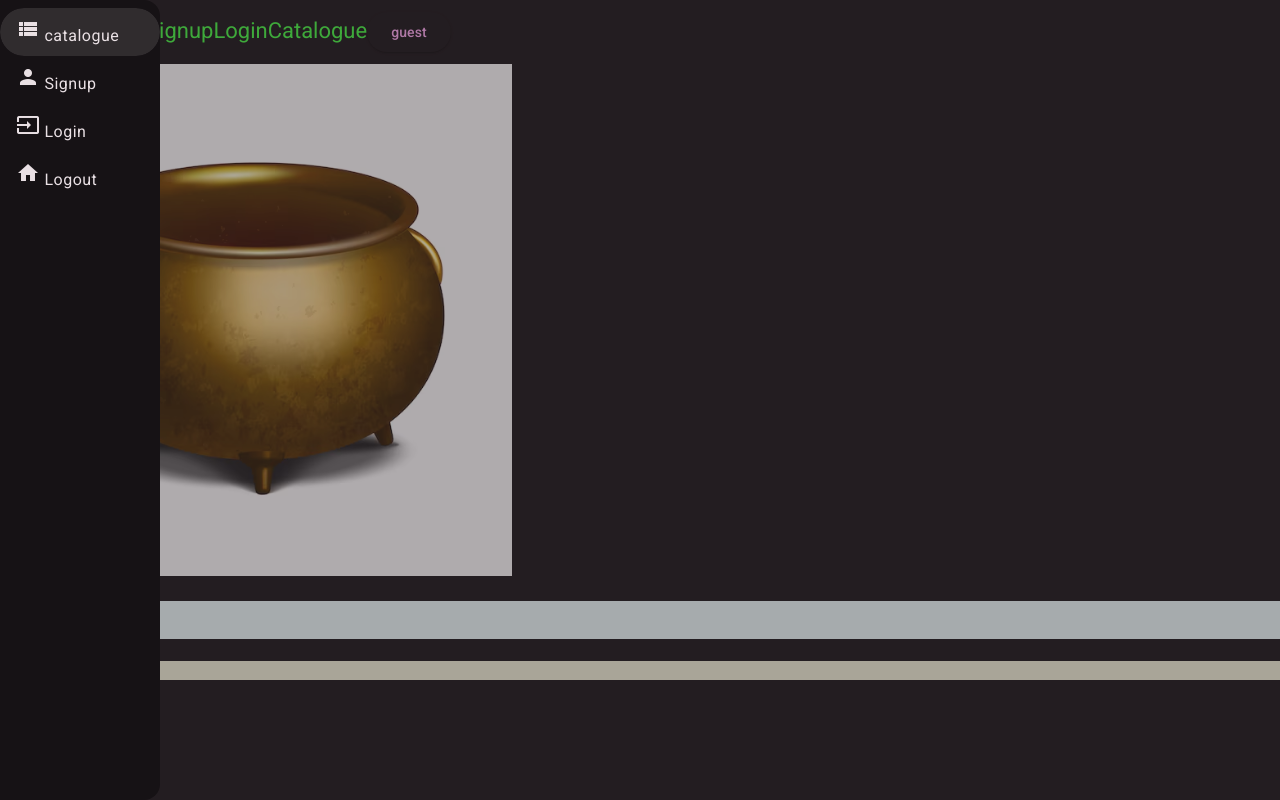
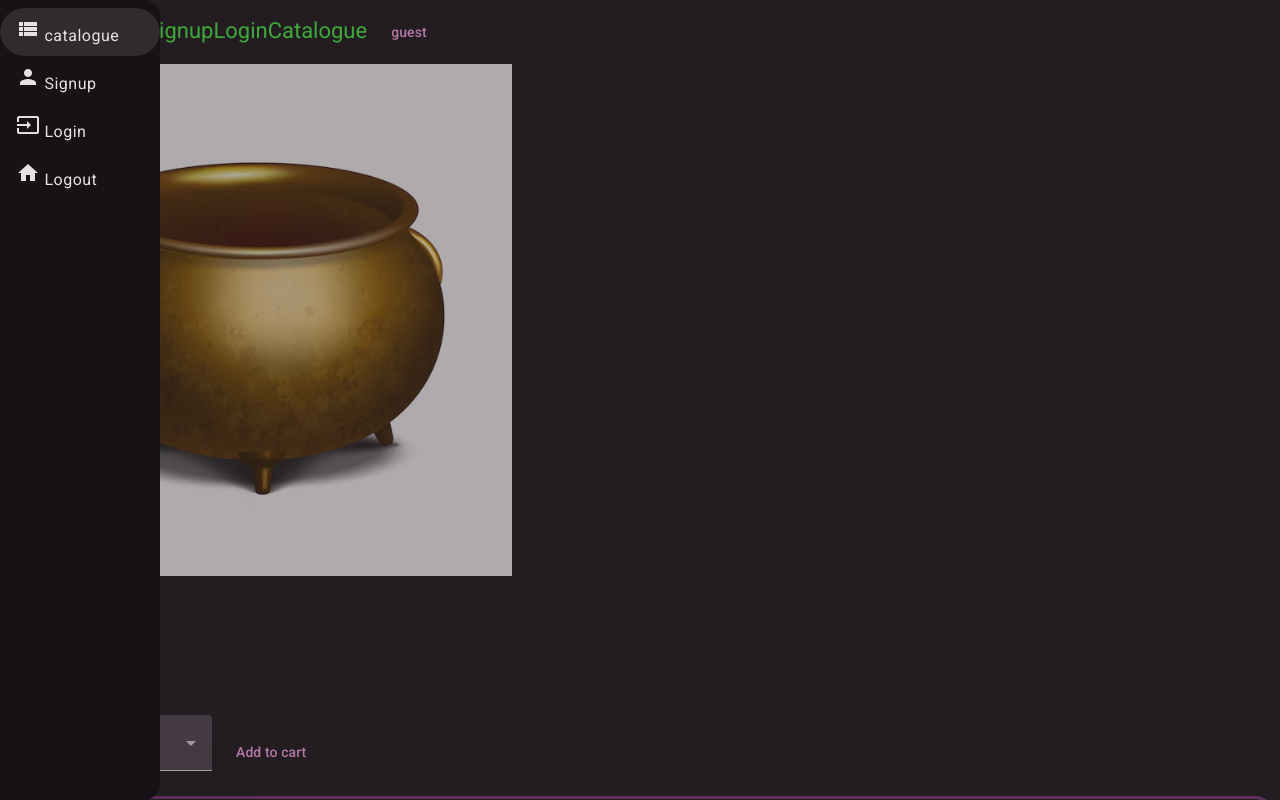
Before and after one commit to lanakonst/Online-shop, an Angular app: page /catalogue/1 in a window 1280 px wide. Built offline with nearby package versions, Linux system fonts and the light colour scheme; what @ngbracket/ngx-layout would draw is missing.

Commit message:
prod-page

```diff
--- a/src/app/material.module.ts
+++ b/src/app/material.module.ts
@@ -22,6 +22,7 @@ import {MatMenuModule} from '@angular/material/menu';
 import {MatExpansionModule} from '@angular/material/expansion';
 import {MatTreeModule} from '@angular/material/tree';
 import {MatSliderModule} from '@angular/material/slider';
+import {MatSnackBarModule} from '@angular/material/snack-bar';
 
 @NgModule({
     imports: [
@@ -46,6 +47,7 @@ import {MatSliderModule} from '@angular/material/slider';
         MatExpansionModule,
         MatTreeModule,
         MatSliderModule,
+        MatSnackBarModule,
     ],
     exports: [
         MatButtonModule,
@@ -69,6 +71,7 @@ import {MatSliderModule} from '@angular/material/slider';
         MatExpansionModule,
         MatTreeModule,
         MatSliderModule,
+        MatSnackBarModule,
     ]
 })
 export class MaterialModule {}
--- a/src/app/product/prod-page/prod-page.component.css
+++ b/src/app/product/prod-page/prod-page.component.css
@@ -14,10 +14,11 @@ img {
     background-color: blueviolet;
 }
 
-h1 {
-    background-color: azure;
+#review {
+    border: 3px;
+    border-radius: 20px;
+    border-color: rgba(186, 71, 186, 0.589);
+    border-style: solid;
+    padding: 10px;
+    margin: 5px;
 }
-
-p {
-    background-color: beige;
-}
--- a/src/app/product/prod-page/prod-page.component.html
+++ b/src/app/product/prod-page/prod-page.component.html
@@ -1,8 +1,30 @@
-<div #mainContainer fxLayout="row inline" fxLayoutAlign="center stretch" fxLayoutGap="10px" *ngIf="currentProduct">
+<div #mainContainer fxLayout="row inline" fxLayoutAlign="center stretch" fxLayoutGap="20px" *ngIf="currentProduct">
     <img src="{{currentProduct.image}}" alt="">
-    <div #prodInfo fxLayout="column">
+
+    <div #prodInfo fxLayout="column" fxLayoutGap="10px">
         <h1>{{currentProduct.name}}</h1>
         <p>{{currentProduct.description}}</p>
         <div #rating fxLayoutAlign="start end">Rating: {{currentProduct.rating}} / 5</div>
+        <mat-form-field>
+            <mat-label>Quantity</mat-label>
+            <mat-select [(value)]="amount" [(ngModel)]="amount">
+                <mat-option *ngFor="let i of getRange()" [value]="i">{{i}}</mat-option>
+            </mat-select>
+        </mat-form-field>
+
+        <button mat-raised-button color="primary" (click)="addToCart()">Add to cart</button>
     </div>
 </div>
+
+<div>
+    <div *ngIf="currentProduct.reviews.length != 0; else noReviews">
+        <div id="review" *ngFor="let review of currentProduct.reviews">
+            <h4>{{review.authorName}}</h4>
+            <p>{{review.date.toDateString().slice(3)}}</p>
+            <p>{{review.reviewText}}</p>
+            <p>{{review.rating}} / 5</p>
+        </div>
+
+    </div>
+    <ng-template #noReviews><h2 id="review">No reviews yet</h2></ng-template>
+</div>
--- a/src/app/product/prod-page/prod-page.component.ts
+++ b/src/app/product/prod-page/prod-page.component.ts
@@ -1,7 +1,11 @@
-import { Component, Input, OnInit } from '@angular/core';
+import { Component, inject, Input, OnInit } from '@angular/core';
 import { Product } from '../../models/product.model';
 import { ProductService } from '../../services/product.service';
 import { ActivatedRoute } from '@angular/router';
+import { UserService } from '../../services/user.service';
+import { MatSnackBar } from '@angular/material/snack-bar';
+import { OrderItem } from '../../models/orderItem.model';
+import { Cart } from '../../models/cart.model';
 
 @Component({
   selector: 'app-prod-page',
@@ -10,12 +14,42 @@ import { ActivatedRoute } from '@angular/router';
   styleUrl: './prod-page.component.css'
 })
 export class ProdPageComponent implements OnInit {
+  private _snackBar = inject(MatSnackBar);
   currentProduct! : Product;
+  amount : number = 1
 
-  constructor(private productService : ProductService, private route : ActivatedRoute){}
+
+  constructor(private productService : ProductService, private route : ActivatedRoute, private userService : UserService){}
   ngOnInit(): void {
       const id = this.route.snapshot.paramMap.get('id');
       this.currentProduct = this.productService.getProductById(id!);
       console.log(this.currentProduct);
   }
+
+  getRange() : number[] {
+    return Array.from({ length: this.currentProduct.quantity}, (v, i) => ++i )
+  }
+
+  addToCart() {
+    const currentUser = this.userService.currentUser
+    if (this.userService.checkGuest()) {
+      this._snackBar.open('Please, log in to add item to the cart', 'Close', { duration: 2000 });
+    } else {
+      if (!currentUser.cart) {
+        currentUser.cart = {products: [], timeCreated: new Date(), totalPrice: 0}
+      }
+      const itemId = currentUser.cart.products.map((orderItem) => orderItem.product).indexOf(this.currentProduct)
+      if (itemId === -1) {
+        currentUser.cart.products.push({product: this.currentProduct, amount: this.amount})
+      } else if (this.amount + currentUser.cart.products[itemId].amount > this.currentProduct.quantity) {
+        this._snackBar.open('Not enough items', 'Close', { duration: 3000 }); //CHANGEEEEE
+        return
+      } else {
+        currentUser.cart.products[itemId].amount += this.amount
+      }
+      currentUser.cart.totalPrice += this.currentProduct.price * this.amount
+      console.log(currentUser.cart)
+      this._snackBar.open('Item added!', 'Close', { duration: 3000 });
+    }
+  }
 }
--- a/src/app/services/product.service.ts
+++ b/src/app/services/product.service.ts
@@ -5,40 +5,48 @@ export class ProductService {
         name: 'golden',
         description: 'smth',
         price: 120,
-        quantity: 2,
+        quantity: 20,
         rating: 5,
         image: '/cauldrons/golden_cauldron.jpeg',
         type: ProductTypes.Cauldron,
-        deliveryTime: 3 },
+        deliveryTime: 3,
+        reviews: [
+          {authorId: 0, authorName: 'jo', rating: 3, reviewText: 'nice but i blew it up', date: new Date()},
+          {authorId: 2, authorName: 'jojo', rating: 5, reviewText: 'amazing', date: new Date()}
+        ],
+      },
         {id: '2',
           name: 'silver',
           description: 'smth',
           price: 120,
-          quantity: 2,
+          quantity: 12,
           rating: 3,
           image: '/cauldrons/silver_cauldron.jpeg',
           type: ProductTypes.Cauldron,
           deliveryTime: 2,
+          reviews: [],
          },
           {id: '3',
             name: 'bronze',
             description: 'smth',
             price: 300,
-            quantity: 2,
+            quantity: 4,
             rating: 4.8,
             image: 'path',
             type: ProductTypes.Cauldron,
             deliveryTime: 22,
+            reviews: [],
           },
             {id: '4',
               name: 'wow',
               description: 'smth',
               price: 10,
-              quantity: 2,
+              quantity: 5,
               rating: 2.5,
               image: 'path',
               type: ProductTypes.Cauldron,
-            deliveryTime: 10,
+              deliveryTime: 10,
+              reviews: [],
           },
       ];
 
--- a/src/app/services/user.service.ts
+++ b/src/app/services/user.service.ts
@@ -67,4 +67,8 @@ export class UserService{
         this.currentUser = UserService.dummyUserList[0];
     }
 
+    checkGuest() : boolean {
+        return this.currentUser.id == 0
+    }
+
 }
```
Also changed, not shown: src/app/models/product.model.ts (+10 -0 lines).
